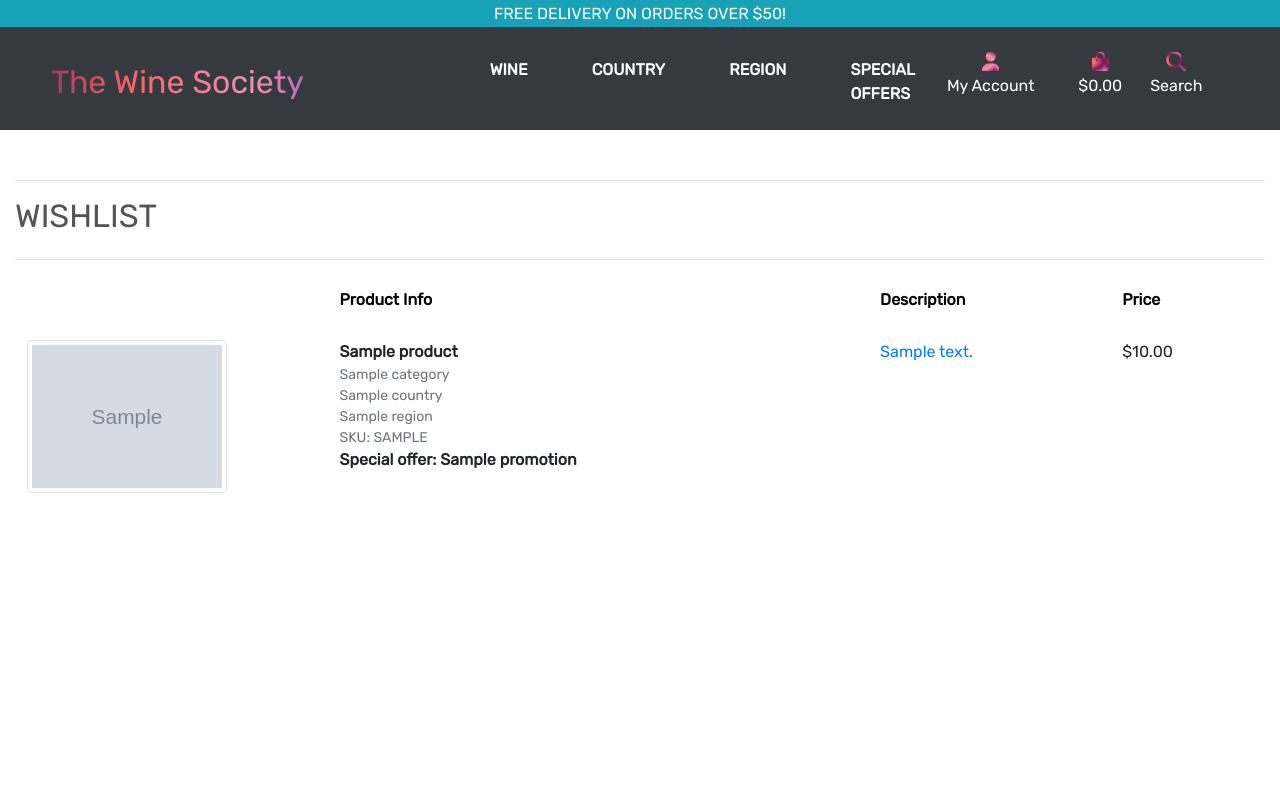
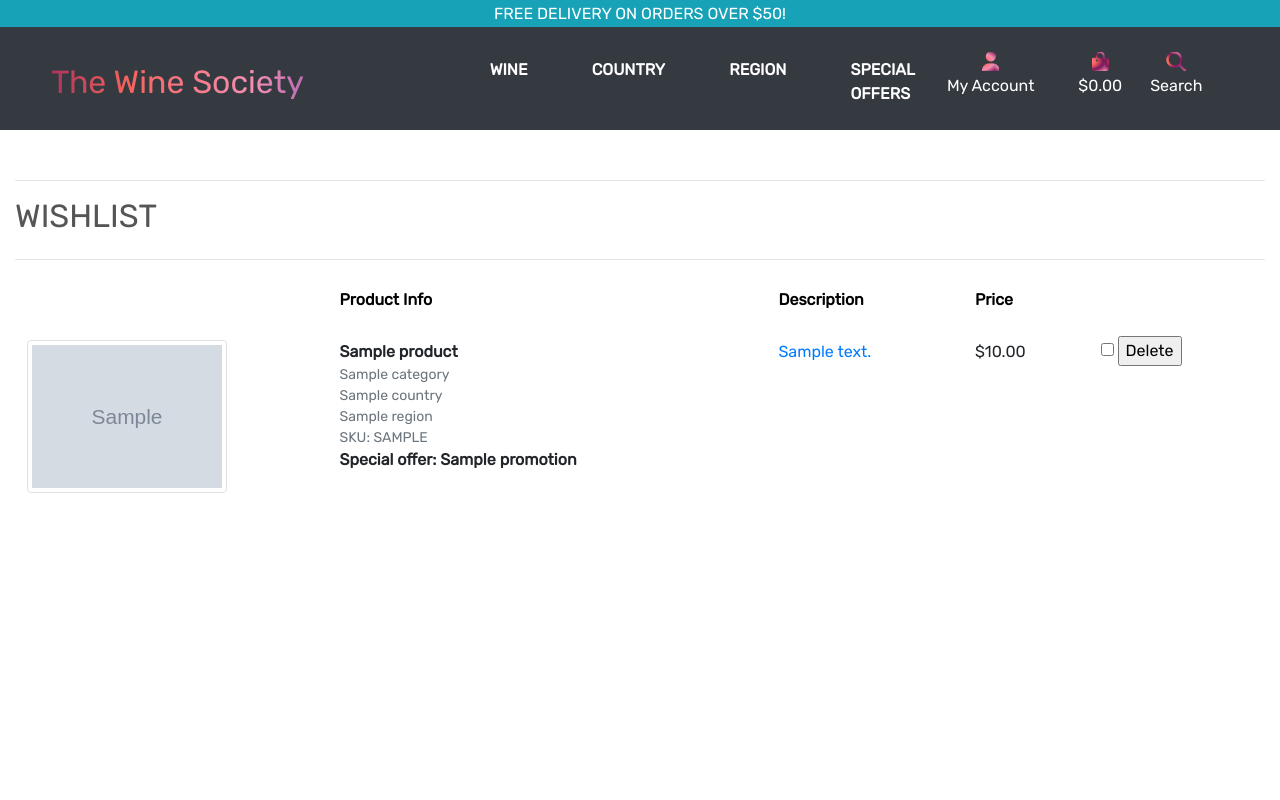
Before and after one commit to Code-Institute-Submissions/ecommerce-pp5-2, a Django app: page /wishlist/ in a window 1280 px wide. Run offline with Django 3.2, Linux system fonts and the light colour scheme; a user stored in the database is signed in; tables that the repository leaves empty hold one stand-in row (values such as "Sample post"); grey boxes marked "Sample" are stand-in pictures; some libraries are stand-ins or nearby versions.

Commit message:
Add delete from wishlist, issues with adding to bag from wishlist

```diff
--- a/wishlist/templates/wishlists/wishlist.html
+++ b/wishlist/templates/wishlists/wishlist.html
@@ -63,6 +63,13 @@
                             <p class="my-0">${{ item.product.price }}</p>
                             {% endif %}
                         </td>
+                            <form method="post" action="{% url 'delete_from_wishlist' item.id %}">
+                                {% csrf_token %}
+                                <td class="py3">
+                                    <input type="checkbox" name="delete_item" value="{{ item.id }}">
+                                    <input type="submit" value="Delete">
+                                </td>
+                            </form>
                     </tr>
                     {% endfor %}
                 </table>
@@ -71,3 +78,7 @@
         </div>
     </div>
 {% endblock %}
+
+{% block postloadjs %}
+
+{% endblock %}
--- a/wishlist/urls.py
+++ b/wishlist/urls.py
@@ -5,4 +5,5 @@ urlpatterns = [
     path('', views.wishlist, name='wishlist'),
     path('add_to_wishlist/<int:product_id>/',
          views.add_to_wishlist, name='add_to_wishlist'),
+    path('delete_from_wishlist/<int:wishlist_id>/', views.delete_from_wishlist, name='delete_from_wishlist'),
 ]
--- a/wishlist/views.py
+++ b/wishlist/views.py
@@ -31,3 +31,12 @@ def add_to_wishlist(request, product_id):
         product = get_object_or_404(Product, id=product_id)
         Wishlist.objects.create(user=request.user, product=product)
         return HttpResponseRedirect(reverse('wishlist'))
+
+
+def delete_from_wishlist(request, wishlist_id):
+    if request.method == 'POST':
+        item_to_delete = get_object_or_404(Wishlist, id=wishlist_id, user=request.user)
+        item_to_delete.delete()
+        messages.success(request, 'Item removed from wishlist')
+        print(messages.success)
+        return HttpResponseRedirect(reverse('wishlist'))
```
Also changed, not shown: .theia/launch.json (added).
